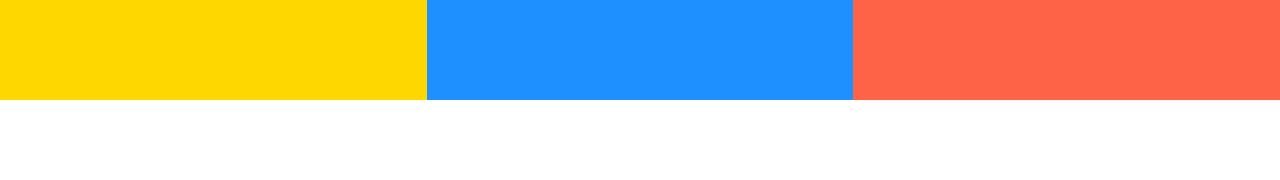
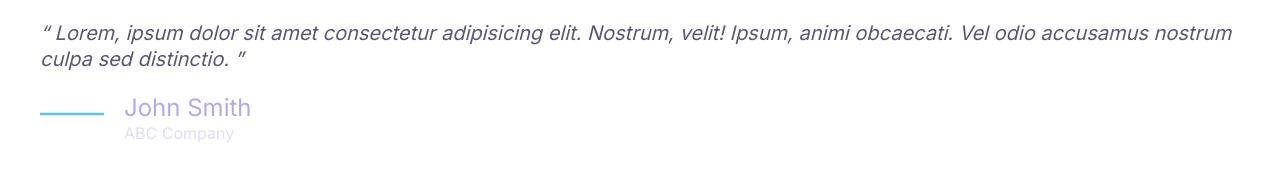
Before and after one commit to Kaygee105/Moshified, a plain HTML site: page index.html in a window 1280 px wide. Drawn offline with Linux system fonts and the light colour scheme.

Commit message:
define rule for quote

```diff
--- a/CSS/style.css
+++ b/CSS/style.css
@@ -6,6 +6,7 @@
   --color-body: #b8c9dd;
   --color-border: #ccc;
   --border-radius: 30px;
+  --color-body-darker: #5c5577;
 }
 *,
 *::after,
@@ -307,6 +308,45 @@ a {
 .media__image {
   margin-top: 1rem;
 }
+/* Quote */
+.quote {
+  font-size: 3rem;
+  font-style: italic;
+  color: var(--color-body-darker);
+  line-height: 1.3;
+}
+.quote__text::before {
+  content: open-quote;
+}
+.quote__text::after {
+  content: close-quote;
+}
+.quote__author {
+  font-size: 3rem;
+  font-weight: 500;
+  font-style: normal;
+  margin-bottom: 0;
+}
+.quote__organisation {
+  color: var(--color-heading);
+  opacity: 0.4;
+  font-style: normal;
+}
+.quote__line {
+  position: relative;
+  bottom: 20px;
+}
+@media screen and (min-width: 1024px) {
+  .quote {
+    font-size: 2rem;
+  }
+  .quote__author {
+    font-size: 2.4rem;
+  }
+  .quote__organisation {
+    font-size: 1.6rem;
+  }
+}
 /* Grids */
 .grid {
   display: grid;
--- a/index.html
+++ b/index.html
@@ -15,10 +15,25 @@
     <link rel="stylesheet" href="CSS/style.css" />
   </head>
   <body>
-    <div class="grid grid--1x2 grid--1x3">
-      <div style="height: 100px; background: gold"></div>
-      <div style="height: 100px; background: dodgerblue"></div>
-      <div style="height: 100px; background: tomato"></div>
-    </div>
+    <blockquote class="quote">
+      <p class="quote__text">
+        Lorem, ipsum dolor sit amet consectetur adipisicing elit. Nostrum,
+        velit! Ipsum, animi obcaecati. Vel odio accusamus nostrum culpa sed
+        distinctio.
+      </p>
+      <footer>
+        <div class="media">
+        <div class="media__image">
+           </svg><svg class="icon quote__line">
+            <use xlink:href="image/sprite.svg#line"></use>
+          </svg>
+             </div>
+        <div class="media__body">
+          <h3 class="media__title quote__author">John Smith</h3>
+          <p class="quote__organisation">ABC Company</p>
+        </div>
+      </div>
+      </footer>
+    </blockquote>
   </body>
 </html>
```
Also changed, not shown: component/grid.html (added, +5 -0 lines), component/quote.html (added, +20 -0 lines).
